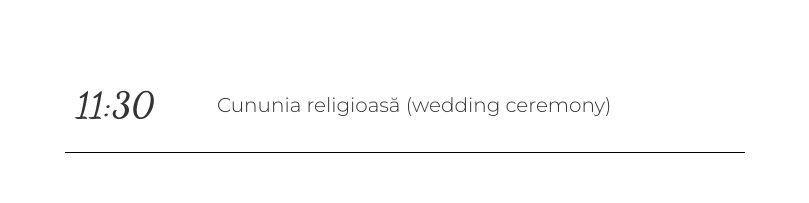
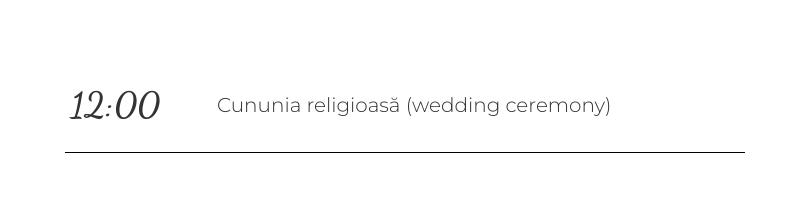
Before and after one commit to Bennibrovold/marry_20_07, a React (Vite) app: page / in a window 1280 px wide. Shown: the part 3511-3714 px from the top of the page, without its empty margins (235-1044 px from the left). Built offline with nearby package versions, Linux system fonts and the light colour scheme.

Commit message:
feat: up

```diff
--- a/src/index.css
+++ b/src/index.css
@@ -1,5 +1,6 @@
 * {
   box-sizing: border-box;
+  color: #000;
 }
 
 .fade-in {
@@ -17,10 +18,7 @@
   font-family: system-ui, Avenir, Helvetica, Arial, sans-serif;
   line-height: 1.5;
   font-weight: 400;
-
-  color-scheme: light dark;
   color: rgba(255, 255, 255, 0.87);
-  background-color: #242424;
 
   font-synthesis: none;
   text-rendering: optimizeLegibility;
@@ -68,16 +66,3 @@ button:focus,
 button:focus-visible {
   outline: 4px auto -webkit-focus-ring-color;
 }
-
-@media (prefers-color-scheme: light) {
-  :root {
-    color: #213547;
-    background-color: #ffffff;
-  }
-  a:hover {
-    color: #747bff;
-  }
-  button {
-    background-color: #f9f9f9;
-  }
-}
--- a/src/sections/timer.tsx
+++ b/src/sections/timer.tsx
@@ -94,7 +94,7 @@ const Container = styled.div`
   background-size: cover;
   background-repeat: no-repeat;
   background-position: center top;
-  color: white;
+  color: #fff;
   font-family: "Roboto", sans-serif;
   position: relative;
 `;
@@ -112,6 +112,9 @@ const Content = styled.div`
   text-align: center;
   max-width: 760px;
   z-index: 1;
+  * {
+    color: #fff;
+  }
 `;
 
 const Title = styled.h1`
--- a/src/sections/timing.tsx
+++ b/src/sections/timing.tsx
@@ -8,7 +8,7 @@ export const Timing = () => {
 
       <TimelineList>
         <TimelineItem>
-          <Time>11:30</Time>
+          <Time>12:00</Time>
           <Description>Cununia religioasă (wedding ceremony)</Description>
         </TimelineItem>
         <TimelineItem>
--- a/src/sections/wishes.tsx
+++ b/src/sections/wishes.tsx
@@ -7,18 +7,9 @@ export const WishesBlock = () => {
 
       <Section>
         <Text>
-          Știm că este obișnuit să oferi flori de nuntă. Dacă alegeți să faceți
-          un astfel de cadou, ne-ar bucura în mod deosebit niște trandafiri albi
-          fără ambalaj. Aceste flori minunate vor deveni o decorație
-          suplimentară pentru nunta noastră.
-        </Text>
-      </Section>
-
-      <Section>
-        <Text>
-          Vom fi bucuroși să vă avem pe voi și pe copiii voștri, dar suntem
-          siguri că micuții vor fi mai confortabil acasă, decât într-un mediu
-          zgomotos de sărbătoare.
+          Știu ca este prima tradiția de a veni cu flori la nuntă, însă noi am
+          prefera să le înlocuiți cu o sticlă de băutură pentru a completa
+          colecția noastră.
         </Text>
       </Section>
 
```
